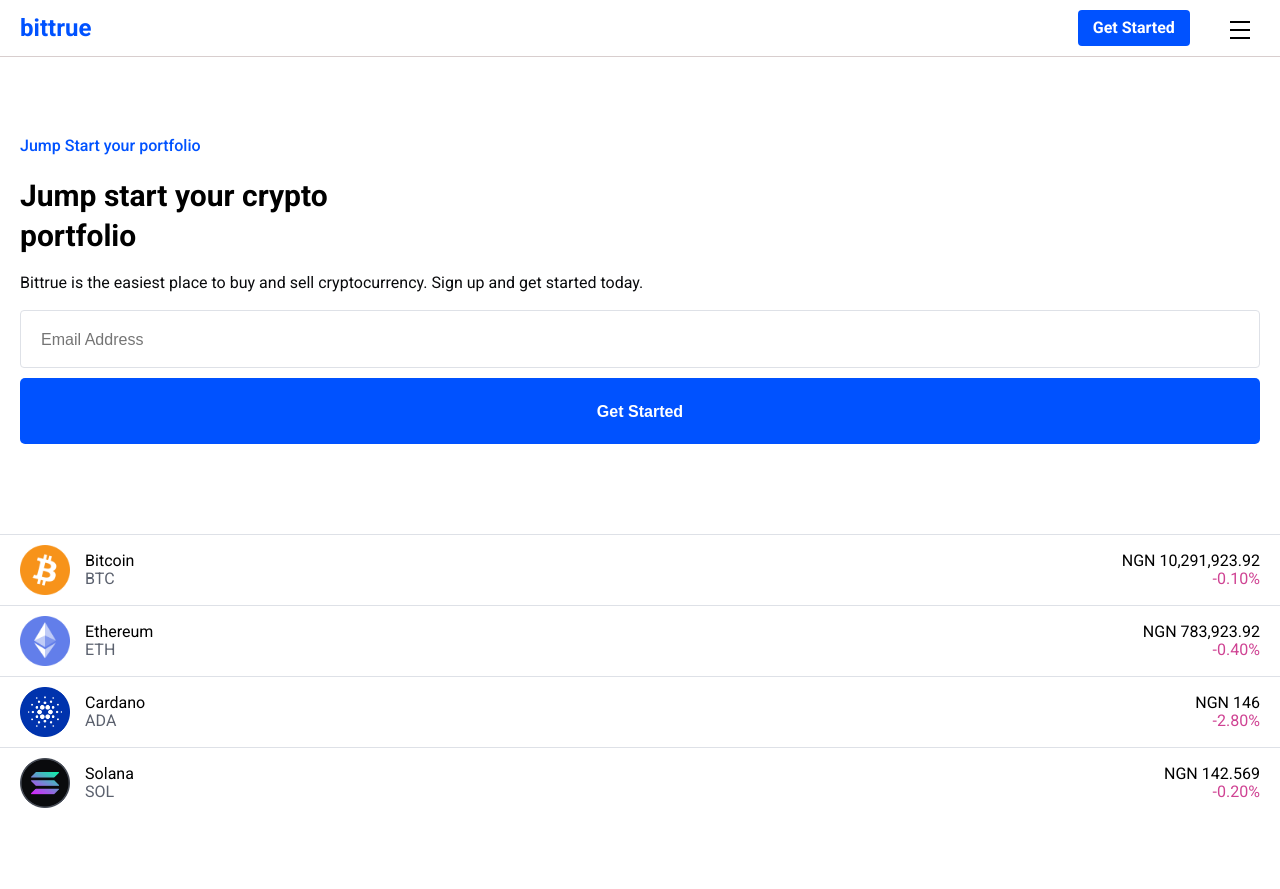
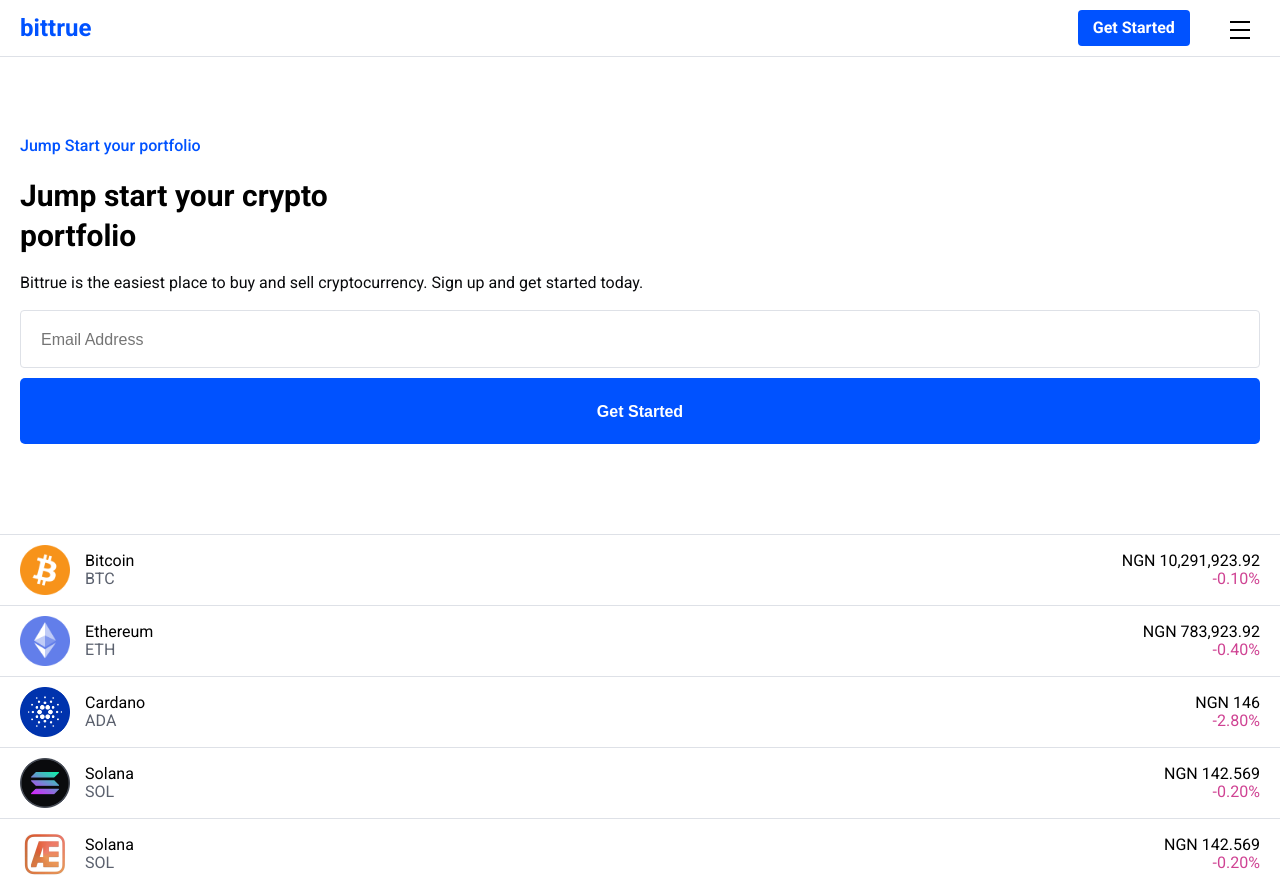
Before and after one commit to Oshioke-Salaki/coin, a React (Vite) app: page / in a window 1280 px wide. Before the commit the page ends 818 px from the top, so only its background shows below. Built offline with nearby package versions, Linux system fonts and the light colour scheme.

Commit message:
first commit

```diff
--- a/src/CryptoList.jsx
+++ b/src/CryptoList.jsx
@@ -3,6 +3,7 @@ import btc from './assets/btc.png';
 import ada from './assets/ada.png';
 import eth from './assets/eth.png';
 import sol from './assets/sol.png';
+import ae from './assets/ae.jpg';
 import './CryptoList.css';
 
 export default function CryptoList() {
@@ -60,6 +61,19 @@ export default function CryptoList() {
           <h2>-0.20%</h2>
         </div>
       </div>
+      <div className="crypto">
+        <div className="cryptoLeft">
+          <img src={ae} alt="" />
+          <div className="cryptoName">
+            <h2>Solana</h2>
+            <h2>SOL</h2>
+          </div>
+        </div>
+        <div className="cryptoRight">
+          <h2>NGN 142.569</h2>
+          <h2>-0.20%</h2>
+        </div>
+      </div>
     </div>
   );
 }
--- a/src/Navbar.css
+++ b/src/Navbar.css
@@ -3,7 +3,7 @@
     justify-content: space-between;
     align-items: center;
     padding: 1rem 2rem;
-    border-bottom: 1px solid rgba(206, 194, 194, 0.795);
+    border-bottom: 1px solid #dee1e7;
     margin-bottom: 8rem;
 }
 
```
Also changed, not shown: src/assets/ae.jpg (added).
